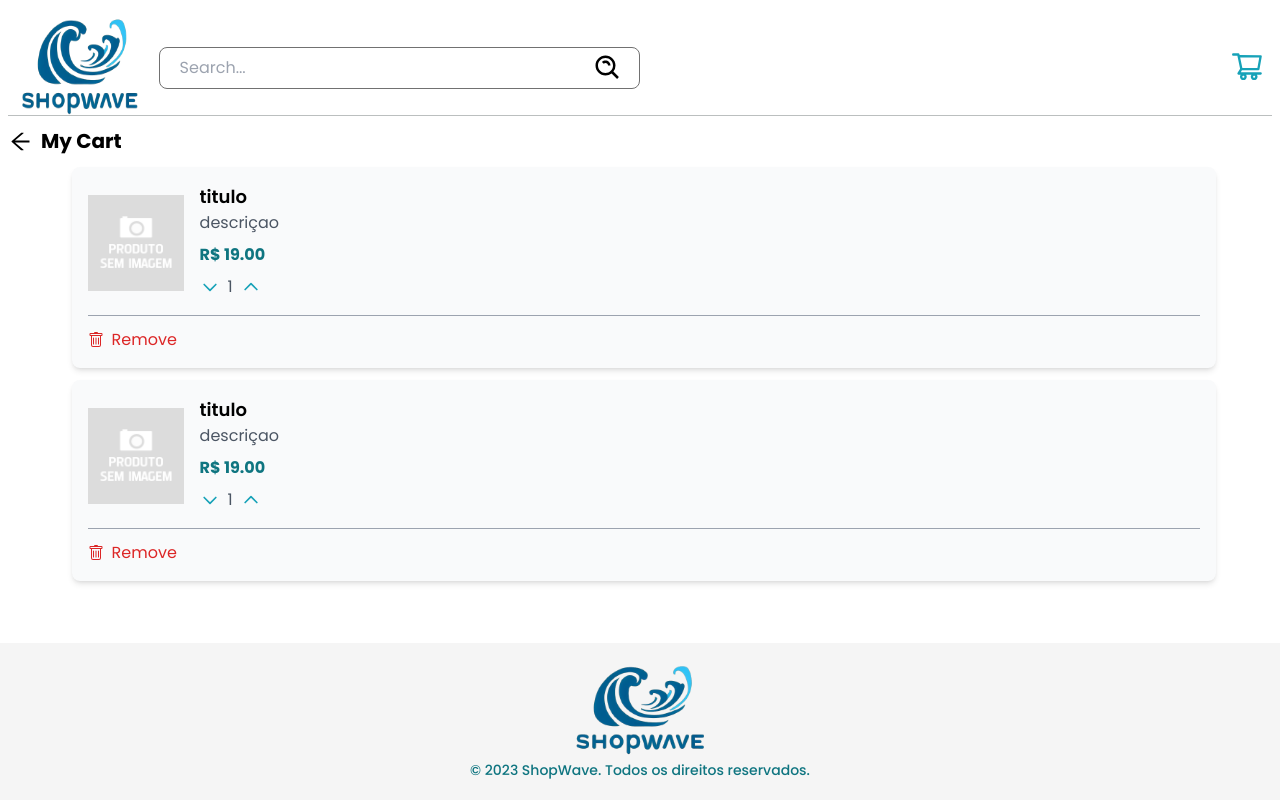
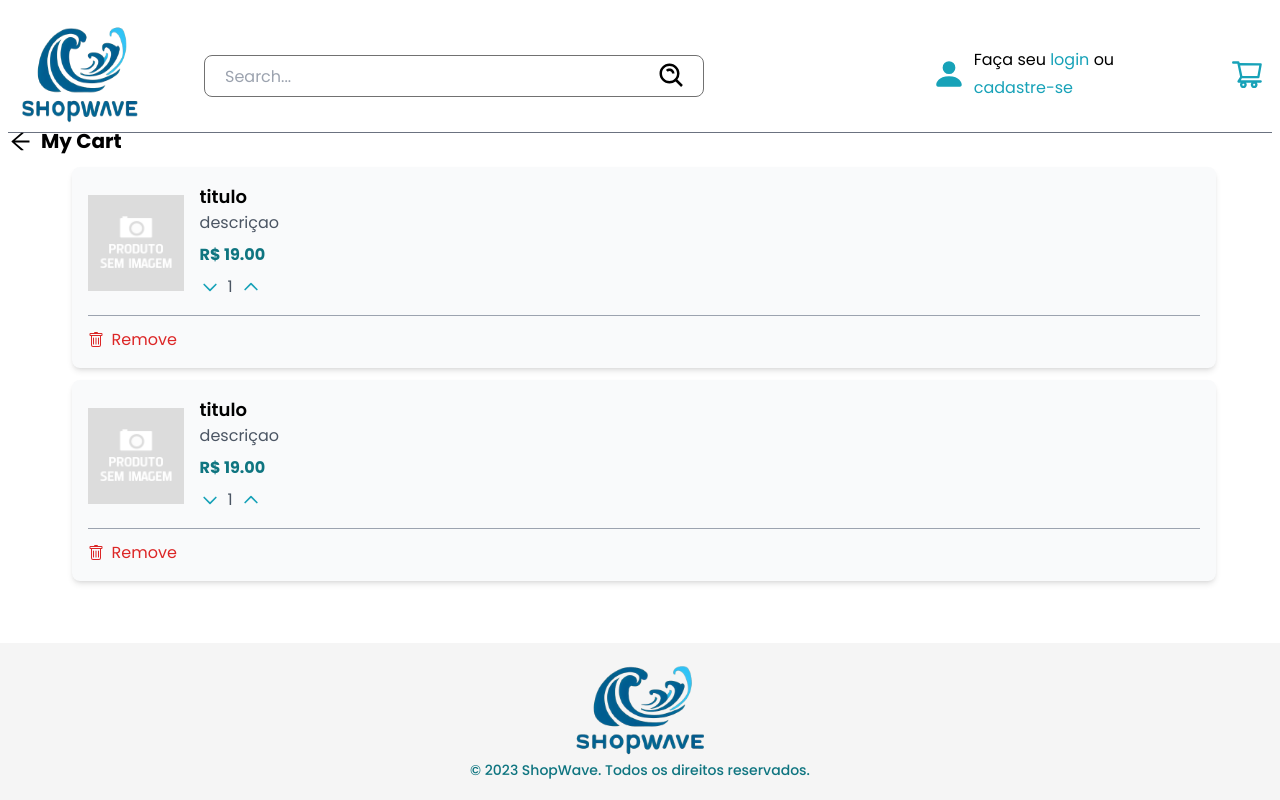
Before and after one commit to KelvenFontes/ShopWave, a Next.js app: page /cart in a window 1280 px wide. Built offline with nearby package versions, Linux system fonts and the light colour scheme; no server answers.

Commit message:
style: style page

```diff
--- a/src/app/cart/page.tsx
+++ b/src/app/cart/page.tsx
@@ -1,19 +1,44 @@
+'use client'
+
 import { AiOutlineArrowLeft } from "react-icons/ai";
 import ProductCard from "./components/productCard";
 import Link from "next/link";
+import { useEffect, useState } from "react";
 
 const Cart = () => {
 
+  const [isCustomerRegistered, setIsCustomerRegistered] = useState(false);
+
+  useEffect(() => {
+    const customerData = localStorage.getItem("customerData");
+    if (customerData) {
+      setIsCustomerRegistered(true);
+    }
+  }, []);
+
   return (
     <div className='container mx-auto pl-2 mt-8'>
-      <div className='flex items-center gap-2'>
-        <Link href={'/'}>
-          <AiOutlineArrowLeft size={25} className='cursor-pointer' />
+
+      <div className="flex items-center gap-2">
+        <Link href={"/"}>
+          <AiOutlineArrowLeft size={25} className="cursor-pointer" />
         </Link>
-        <h1 className='font-bold text-xl'>My Cart</h1>
+        <h1 className="font-bold text-xl">My Cart</h1>
       </div>
+
+      {/* {isCustomerRegistered ? (
+        <> */}
       <ProductCard />
       <ProductCard />
+      {/* </>
+      ) : (
+        <div className="mt-4">
+          <p>Por favor, cadastre-se para visualizar o carrinho.</p>
+          <Link href={"/register"}>
+            <p className="text-blue-500 hover:underline">Cadastre-se</p>
+          </Link>
+        </div>
+      )} */}
     </div>
 
   );
--- a/src/app/components/categories.tsx
+++ b/src/app/components/categories.tsx
@@ -40,7 +40,7 @@ const Categories = () => {
   }, []);
 
   return (
-    <div className="container mx-auto mt-5">
+    <div className="container mx-auto mt-5 lg:mt-10">
       <h2 className="ml-5 font-semibold text-lg">Categories</h2>
 
       {isLoading && (
--- a/src/components/Header.tsx
+++ b/src/components/Header.tsx
@@ -4,7 +4,7 @@ import Image from 'next/image';
 import { signIn, signOut, useSession } from 'next-auth/react';
 import { AiOutlineMenu, AiOutlineShoppingCart, AiOutlineLogout, AiOutlineClose } from 'react-icons/ai';
 import { BiSearchAlt } from 'react-icons/bi';
-import { BsFillPersonPlusFill, BsFillPersonFill } from 'react-icons/bs';
+import { BsFillPersonPlusFill, BsFillPersonFill, BsPersonFill } from 'react-icons/bs';
 import { MdOutlinePrivacyTip } from 'react-icons/md';
 import { CgFileDocument } from 'react-icons/cg';
 import { useState } from 'react';
@@ -29,7 +29,7 @@ const Header = () => {
 
   return (
     <div className='container mx-auto p-2 pt-4'>
-      <div className='flex justify-between items-center lg:border-b lg:border-grayLighther lg:h-[100px]'>
+      <div className='flex justify-between items-center lg:border-b lg:border-gray-500'>
         <div className='flex items-center p-2 px-3 relative'>
 
           <Link href='/'>
@@ -38,7 +38,7 @@ const Header = () => {
             </div>
           </Link>
 
-          <div className="hidden lg:flex items-center justify-between border border-grayPrimary border-solid ml-[3%] mt-1 rounded-lg px-3 w-[500px] pr-4">
+          <div className="hidden lg:flex items-center justify-between border border-grayPrimary border-solid ml-[3%] mt-1 rounded-lg px-3 w-[500px] pr-4 lg:ml-16">
             <input type="text" placeholder='Search...' className='pl-2 h-10 w-[85%] focus:outline-none' />
             <div className='cursor-pointer'>
               <BiSearchAlt size={30} />
@@ -93,6 +93,18 @@ const Header = () => {
         </Link>
 
         <div className='pr-2'>
+          <div className='hidden lg:flex lg:items-center'>
+            <BsPersonFill color='#17a2b8' size={34} />
+            <div className='hidden lg:flex flex-col ml-2'>
+              <p>Faça seu <Link href={'/login'} className='text-primary'>login</Link> ou </p>
+              <Link href={'/register'} className='text-primary block lg:inline-block lg:ml-0 mt-1'>
+                cadastre-se
+              </Link>
+            </div>
+          </div>
+        </div>
+
+        <div className='pr-2'>
           <Link href={'/cart'}>
             <AiOutlineShoppingCart color='#17a2b8' size={34} />
           </Link>
```
Also changed, not shown: src/app/api/productCart.tsx (deleted).
